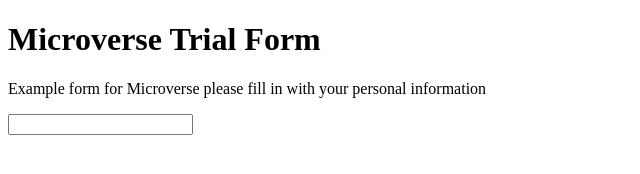
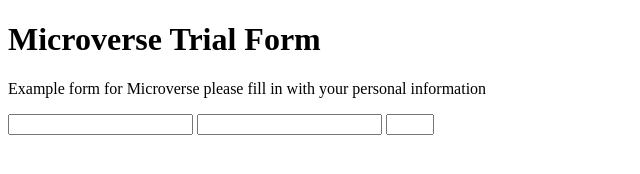
Before and after one commit to grciaesteban/Trial-Esteban-and-Arturo., a plain HTML site: page index.html in a window 1280 px wide. Shown: the whole page, without its empty margins (0-640 px from the left). Drawn offline with Linux system fonts and the light colour scheme.

Commit message:
3er commit

```diff
--- a/index.html
+++ b/index.html
@@ -12,6 +12,8 @@
     <p id="description">Example form for Microverse please fill in with your personal information</p>
     <form id="survey-form">
       <input id="name" type="text">
+      <input id="email" type="email">
+      <input id="number" type = "number" min="1" max="8">
     </form>
     <script  src="js/index.js"></script>
   </body>
```
